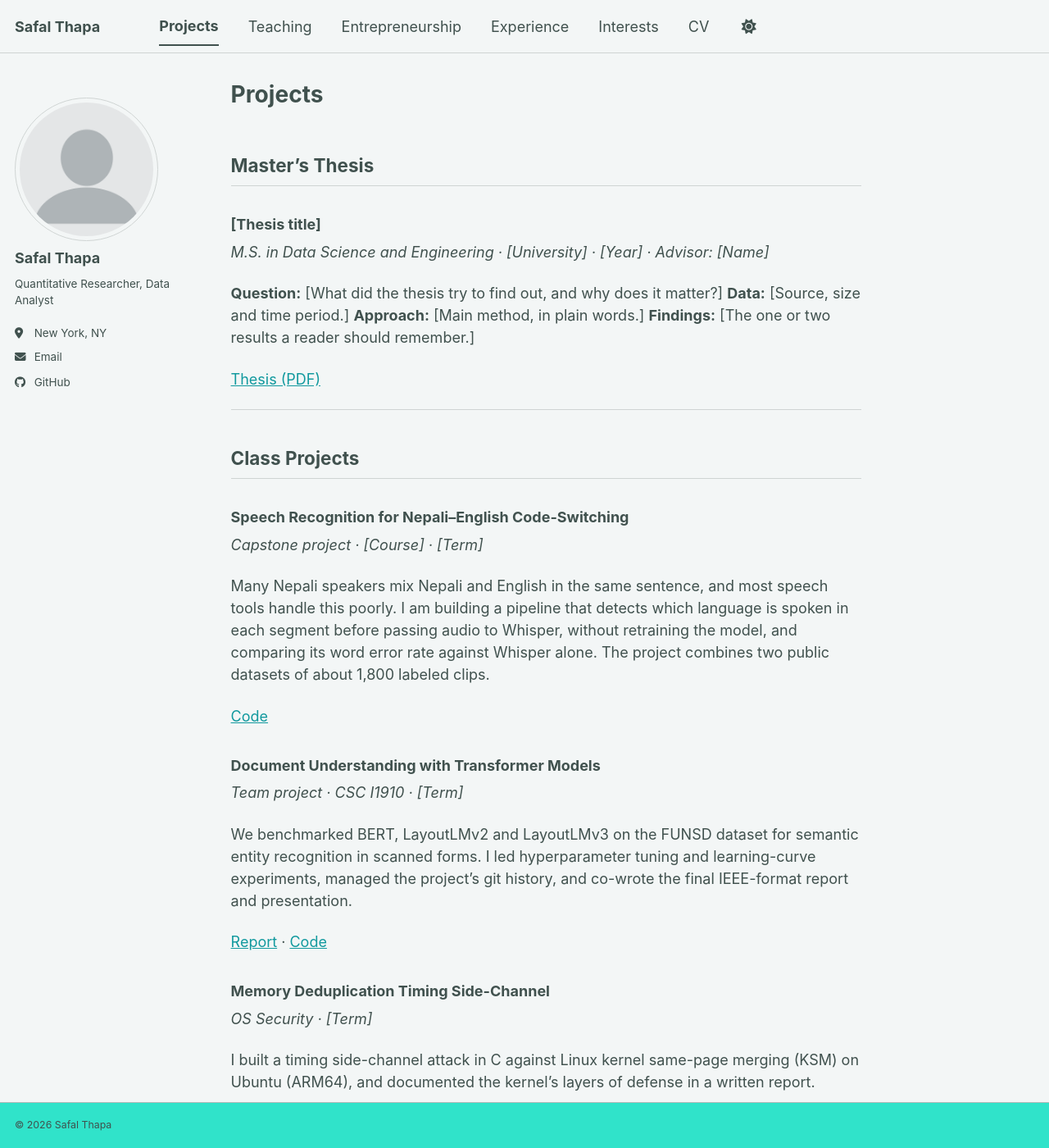
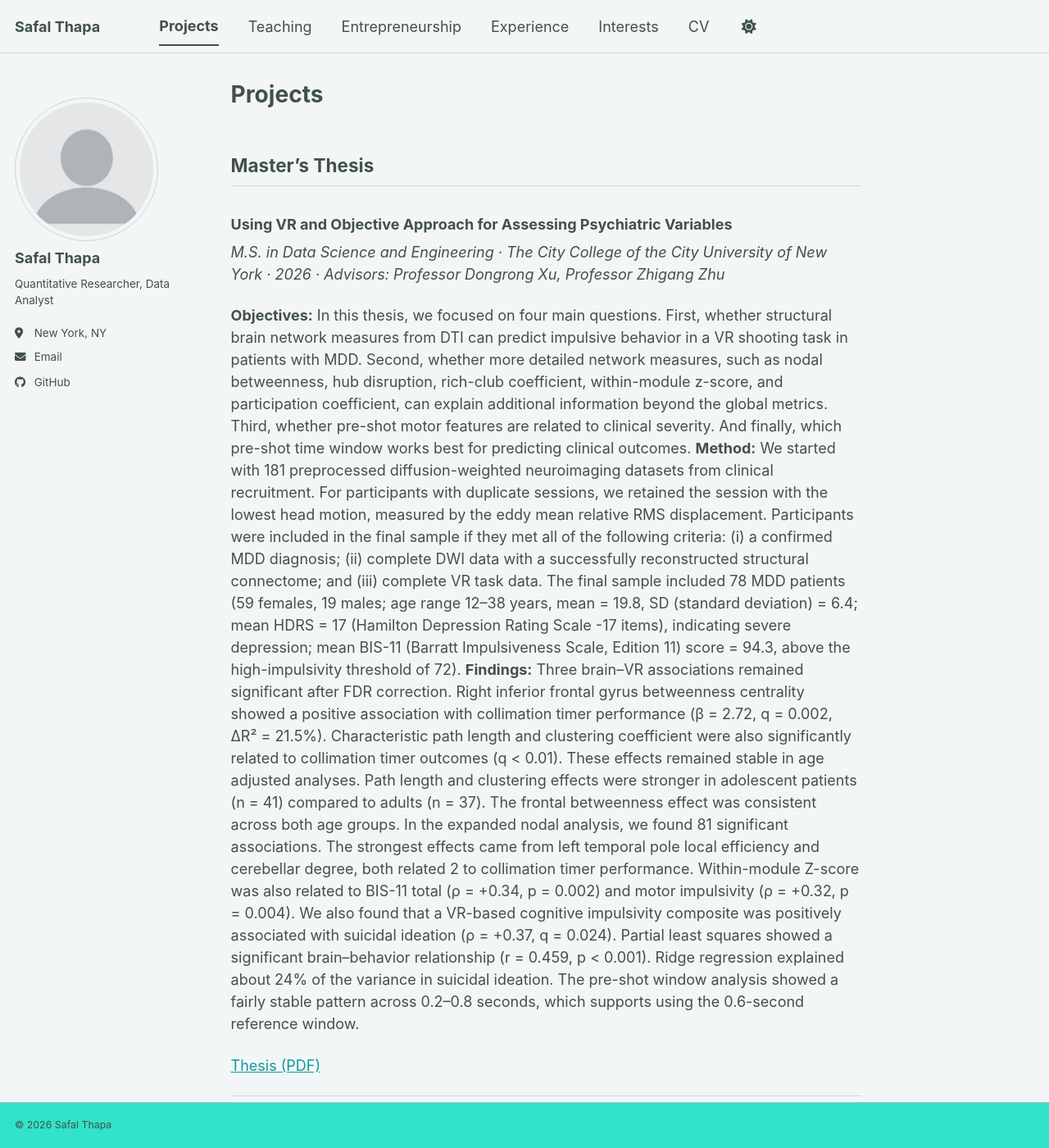
Before and after one commit to SafalThapa17/safalthapa.github.io, a Jekyll site: the page built from _pages/projects.md, in a window 1280 px wide and 1400 px high. Shown: the whole window at 82% size. Built offline with Jekyll 4.4.1, drawn with Linux system fonts in a browser that asks for light colours; a script bundle is joined from its source files by our own code; a style sheet for code colours, icons or effects is not loaded.

Commit message:
Revise Master's thesis section with new content
Updated thesis details including title, objectives, method, and findings.

```diff
--- a/_pages/projects.md
+++ b/_pages/projects.md
@@ -6,13 +6,46 @@ author_profile: true
 
 ## Master's Thesis
 
-### [Thesis title]
-*M.S. in Data Science and Engineering · [University] · [Year] · Advisor: [Name]*
+### Using VR and Objective Approach for Assessing Psychiatric Variables
+*M.S. in Data Science and Engineering · The City College of the City University of New York  · 2026
+· Advisors: Professor Dongrong Xu, Professor Zhigang Zhu*
 
-**Question:** [What did the thesis try to find out, and why does it matter?]
-**Data:** [Source, size and time period.]
-**Approach:** [Main method, in plain words.]
-**Findings:** [The one or two results a reader should remember.]
+**Objectives:** In this thesis, we focused on four main questions. First, whether structural
+brain network measures from DTI can predict impulsive behavior in a VR shooting task
+in patients with MDD. Second, whether more detailed network measures, such as nodal
+betweenness, hub disruption, rich-club coefficient, within-module z-score, and
+participation coefficient, can explain additional information beyond the global metrics.
+Third, whether pre-shot motor features are related to clinical severity. And finally,
+which pre-shot time window works best for predicting clinical outcomes.
+**Method:** We started with 181 preprocessed diffusion-weighted neuroimaging datasets
+from clinical recruitment. For participants with duplicate sessions, we retained the
+session with the lowest head motion, measured by the eddy mean relative RMS
+displacement.
+Participants were included in the final sample if they met all of the following criteria: (i)
+a confirmed MDD diagnosis; (ii) complete DWI data with a successfully reconstructed
+structural connectome; and (iii) complete VR task data. The final sample included 78
+MDD patients (59 females, 19 males; age range 12–38 years, mean = 19.8, SD (standard
+deviation) = 6.4; mean HDRS = 17 (Hamilton Depression Rating Scale -17 items),
+indicating severe depression; mean BIS-11 (Barratt Impulsiveness Scale, Edition 11)
+score = 94.3, above the high-impulsivity threshold of 72).
+**Findings:** Three brain–VR associations remained significant after FDR correction. Right
+inferior frontal gyrus betweenness centrality showed a positive association with
+collimation timer performance (β = 2.72, q = 0.002, ΔR² = 21.5%). Characteristic path
+length and clustering coefficient were also significantly related to collimation timer
+outcomes (q < 0.01). These effects remained stable in age adjusted analyses. Path length
+and clustering effects were stronger in adolescent patients (n = 41) compared to adults
+(n = 37). The frontal betweenness effect was consistent across both age groups.
+In the expanded nodal analysis, we found 81 significant associations. The strongest
+effects came from left temporal pole local efficiency and cerebellar degree, both related
+2
+to collimation timer performance. Within-module Z-score was also related to BIS-11
+total (ρ = +0.34, p = 0.002) and motor impulsivity (ρ = +0.32, p = 0.004). We also
+found that a VR-based cognitive impulsivity composite was positively associated with
+suicidal ideation (ρ = +0.37, q = 0.024).
+Partial least squares showed a significant brain–behavior relationship (r = 0.459, p <
+0.001). Ridge regression explained about 24% of the variance in suicidal ideation. The
+pre-shot window analysis showed a fairly stable pattern across 0.2–0.8 seconds, which
+supports using the 0.6-second reference window.
 
 [Thesis (PDF)](/files/thesis.pdf)
 
```
